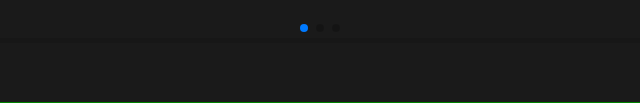
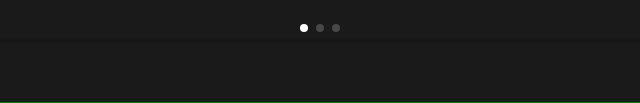
Before and after one commit to jovan-nikolic-dev/mairala, a plain HTML site: page index.html in a window 1280 px wide. Shown: the part 3874-3977 px from the top of the page, 320-960 px from the left. Drawn offline with nearby package versions, Linux system fonts and the light colour scheme.

Commit message:
white pagnination

```diff
--- a/css/style.css
+++ b/css/style.css
@@ -360,3 +360,6 @@ a {
 #testimonials .testimonial-website {
     color: var(--clr-link);
 }
+#testimonials .swiper-pagination-bullet {
+    background-color: white;
+}
```
